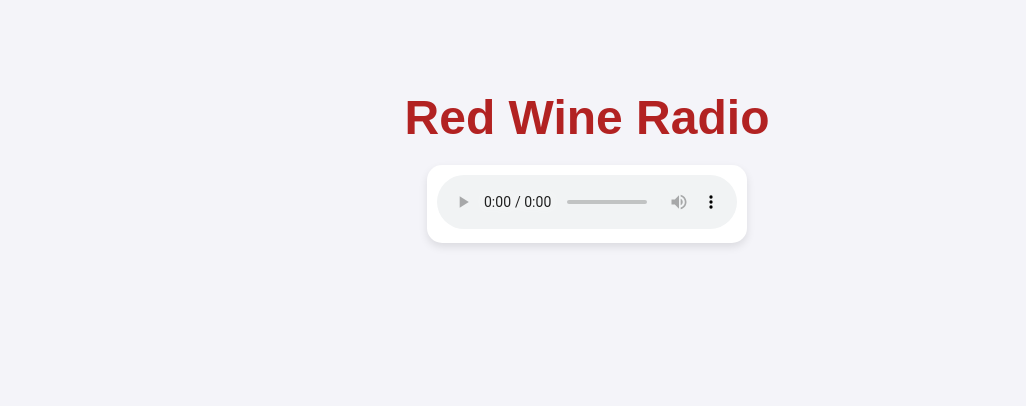
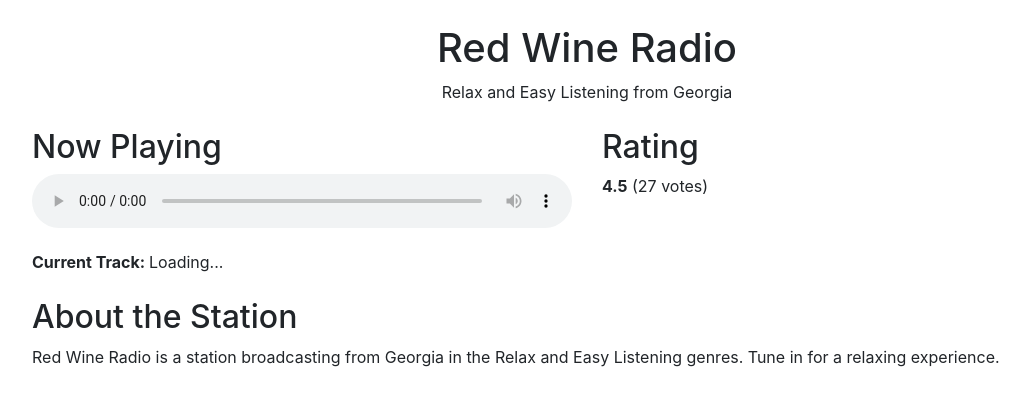
Before and after one commit to red-wine-radio/red-wine-radio.github.io, a plain HTML site: page index.html in a window 1280 px wide. Shown: the whole page, without its empty margins (53-1079 px from the left). Drawn offline with nearby package versions, Linux system fonts and the light colour scheme.

Commit message:
Update index.html

```diff
--- a/index.html
+++ b/index.html
@@ -1,61 +1,44 @@
 <!DOCTYPE html>
-<html lang="ru">
+<html lang="en">
 <head>
-    <meta charset="UTF-8">
-    <meta name="viewport" content="width=device-width, initial-scale=1.0">
-    <title>Red Wine Radio</title>
-    <style>
-        body {
-            font-family: Arial, sans-serif;
-            text-align: center;
-            background-color: #f4f4f9;
-            padding: 50px;
-        }
-
-        h1 {
-            font-size: 3em;
-            color: #b22222;
-            margin-bottom: 20px;
-        }
-
-        .audio-player {
-            background-color: #fff;
-            padding: 10px;
-            border-radius: 15px;
-            width: 300px;
-            margin: 0 auto;
-            box-shadow: 0 4px 8px rgba(0, 0, 0, 0.1);
-        }
-
-        audio {
-            width: 100%;
-            border: none;
-        }
-
-        /* Пример модернизации кнопки через CSS */
-        button {
-            background-color: #b22222;
-            border: none;
-            padding: 10px;
-            color: white;
-            border-radius: 10px;
-            cursor: pointer;
-            font-size: 1.2em;
-            margin-top: 10px;
-        }
-
-        button:hover {
-            background-color: #d03232;
-        }
-    </style>
+  <meta charset="UTF-8">
+  <meta name="viewport" content="width=device-width, initial-scale=1.0">
+  <title>Red Wine Radio: Listen Online</title>
+  <link rel="stylesheet" href="https://stackpath.bootstrapcdn.com/bootstrap/4.5.2/css/bootstrap.min.css">
+  <link rel="stylesheet" href="https://maxcdn.bootstrapcdn.com/font-awesome/4.5.0/css/font-awesome.min.css">
 </head>
 <body>
-    <h1>Red Wine Radio</h1>
-    <div class="audio-player">
-        <audio controls>
-            <source src="https://stream.zeno.fm/pcbduafehg0uv" type="audio/mpeg">
-            Ваш браузер не поддерживает воспроизведение аудио.
+  <div class="container">
+    <header class="text-center my-4">
+      <h1>Red Wine Radio</h1>
+      <p>Relax and Easy Listening from Georgia</p>
+    </header>
+
+    <div class="row">
+      <div class="col-md-6">
+        <h2>Now Playing</h2>
+        <audio controls class="w-100">
+          <source src="https://stream.zeno.fm/pcbduafehg0uv" type="audio/mpeg">
+          Your browser does not support the audio element.
         </audio>
+        <div class="mt-3">
+          <strong>Current Track: </strong><span id="currentTrack">Loading...</span>
+        </div>
+      </div>
+      <div class="col-md-6">
+        <h2>Rating</h2>
+        <input type="hidden" class="rating" value="4.5" data-filled="fa fa-star" data-empty="fa fa-star-o" />
+        <p><strong>4.5</strong> (27 votes)</p>
+      </div>
     </div>
+
+    <section class="my-4">
+      <h2>About the Station</h2>
+      <p>Red Wine Radio is a station broadcasting from Georgia in the Relax and Easy Listening genres. Tune in for a relaxing experience.</p>
+    </section>
+  </div>
+
+  <script src="https://code.jquery.com/jquery-3.5.1.min.js"></script>
+  <script src="https://stackpath.bootstrapcdn.com/bootstrap/4.5.2/js/bootstrap.min.js"></script>
 </body>
 </html>
```
